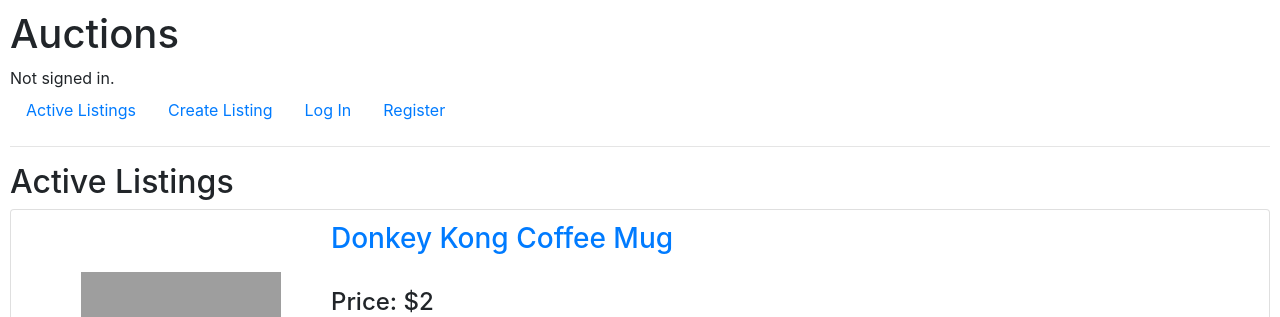
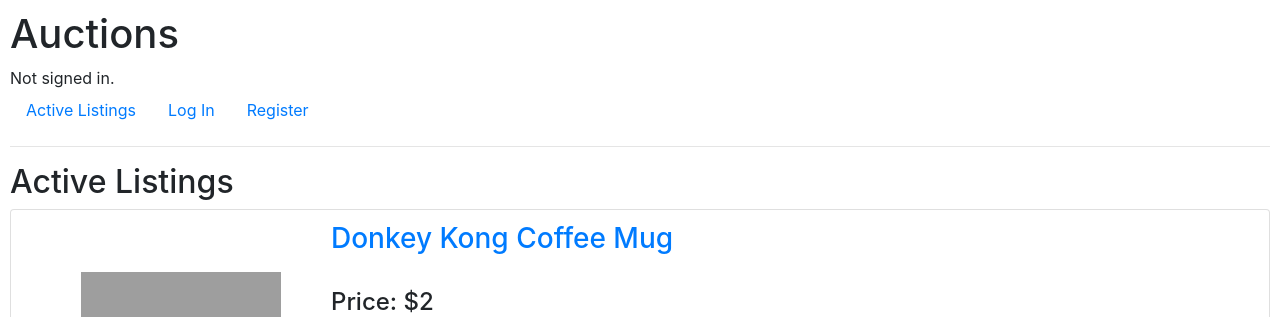
Before and after one commit to SHorne41/Project-2-Commerce, a Django app: page / in a window 1280 px wide. Shown: the top 317 px of the page. Run offline with Django 3.2, Linux system fonts and the light colour scheme; data comes from the database, SQL or seed files in the repository; both versions use the stored data as it was after the commit; some libraries are stand-ins or nearby versions; grey boxes are pictures that could not be loaded.

Commit message:
Guests are no longer able to create their own listings

```diff
--- a/auctions/templates/auctions/layout.html
+++ b/auctions/templates/auctions/layout.html
@@ -20,10 +20,10 @@
             <li class="nav-item">
                 <a class="nav-link" href="{% url 'index' %}">Active Listings</a>
             </li>
-            <li class="nav-item">
-                <a class="nav-link" href="{% url 'new' %}">Create Listing</a>
-            </li>
             {% if user.is_authenticated %}
+                <li class="nav-item">
+                    <a class="nav-link" href="{% url 'new' %}">Create Listing</a>
+                </li>
                 <li class="nav-item">
                     <a class="nav-link" href="{% url 'watchlist' %}">Watchlist</a>
                 </li>
```
Also changed, not shown: db.sqlite3.
